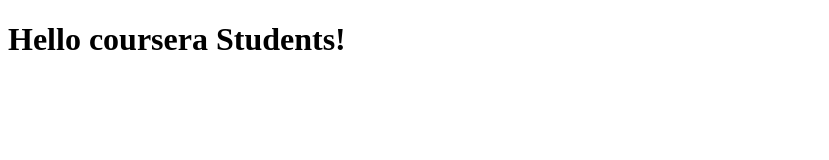
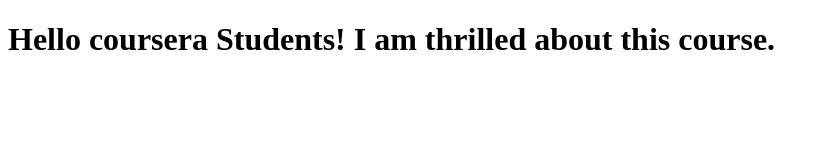
Before and after one commit to chenyutsai/coursera-test, a plain HTML site: page index.html in a window 1280 px wide. Shown: the whole page, without its empty margins (0-829 px from the left). Drawn offline with Linux system fonts and the light colour scheme.

Commit message:
New version of web file.

```diff
--- a/index.html
+++ b/index.html
@@ -5,6 +5,6 @@
     <title>Hello coursera</title>
 </head>
 <body>
-    <h1>Hello coursera Students!</h1>
+    <h1>Hello coursera Students! I am thrilled about this course.</h1>
 </body>
 </html>
```
